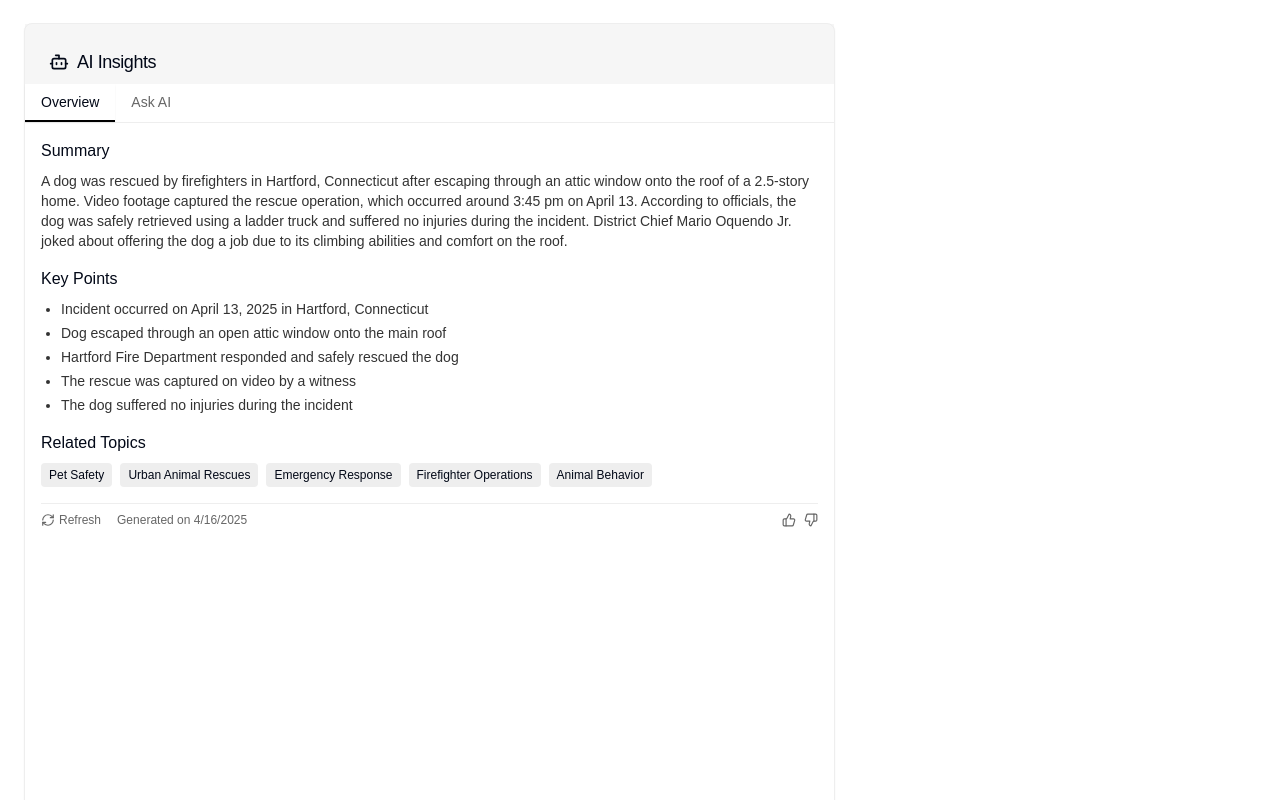
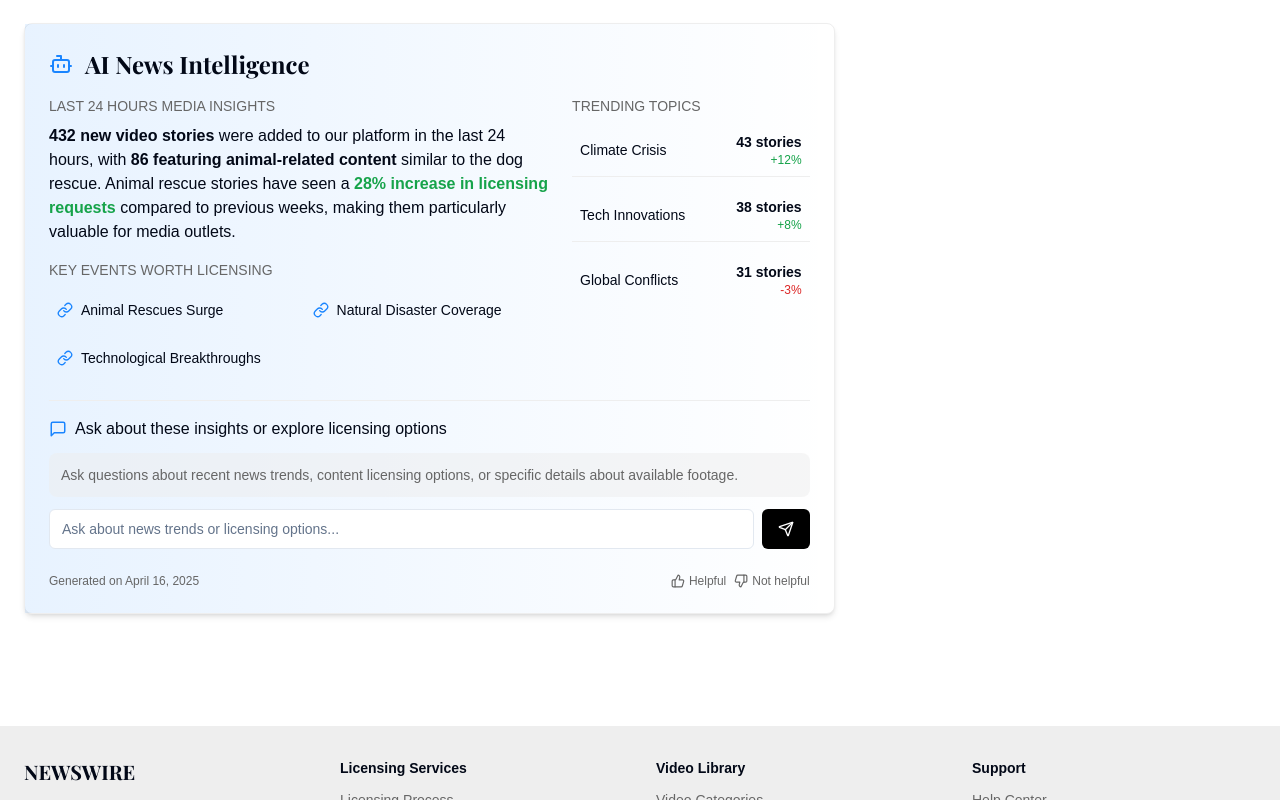
Before and after one commit to tomaszstoryful/ai-newswire-insights, a React (Vite) app: page /story/US-CT in a window 1280 px wide. Shown: the part 1760-2560 px from the top of the page. Built offline with nearby package versions, Linux system fonts and the light colour scheme.

Commit message:
Refactor: Enhance AI Insights section
Refactor the AI Insights section to include a chat experience,
remove tabbed interface, and improve the UI.

```diff
--- a/src/components/ai/AIOverviewSection.tsx
+++ b/src/components/ai/AIOverviewSection.tsx
@@ -1,37 +1,33 @@
 
 import React, { useState } from 'react';
-import { Bot, MessageSquare, RefreshCw, ThumbsUp, ThumbsDown } from 'lucide-react';
+import { Bot, MessageSquare, Send, Link, ExternalLink, ThumbsUp, ThumbsDown } from 'lucide-react';
 import { Button } from "@/components/ui/button";
 import { Input } from "@/components/ui/input";
-import { Card, CardContent, CardHeader, CardTitle } from "@/components/ui/card";
-import { Tabs, TabsContent, TabsList, TabsTrigger } from "@/components/ui/tabs";
-import { AIOverview, AIMessage, NewsStory } from '@/types/news';
+import { Card, CardContent } from "@/components/ui/card";
+import { Skeleton } from "@/components/ui/skeleton";
+import { AIMessage, NewsStory } from '@/types/news';
 
 interface AIOverviewSectionProps {
   story: NewsStory;
 }
 
 const AIOverviewSection: React.FC<AIOverviewSectionProps> = ({ story }) => {
-  const [activeTab, setActiveTab] = useState('overview');
   const [inputValue, setInputValue] = useState('');
   const [messages, setMessages] = useState<AIMessage[]>([]);
-  const [overview, setOverview] = useState<AIOverview>({
-    summary: "A dog was rescued by firefighters in Hartford, Connecticut after escaping through an attic window onto the roof of a 2.5-story home. Video footage captured the rescue operation, which occurred around 3:45 pm on April 13. According to officials, the dog was safely retrieved using a ladder truck and suffered no injuries during the incident. District Chief Mario Oquendo Jr. joked about offering the dog a job due to its climbing abilities and comfort on the roof.",
-    keyPoints: [
-      "Incident occurred on April 13, 2025 in Hartford, Connecticut",
-      "Dog escaped through an open attic window onto the main roof",
-      "Hartford Fire Department responded and safely rescued the dog",
-      "The rescue was captured on video by a witness",
-      "The dog suffered no injuries during the incident"
-    ],
-    relatedTopics: [
-      "Pet Safety",
-      "Urban Animal Rescues",
-      "Emergency Response",
-      "Firefighter Operations",
-      "Animal Behavior"
-    ]
-  });
+  const [isGenerating, setIsGenerating] = useState(false);
+
+  // Sample trending news data
+  const trendingTopics = [
+    { id: 1, title: "Climate Crisis", count: 43, change: "+12%" },
+    { id: 2, title: "Tech Innovations", count: 38, change: "+8%" },
+    { id: 3, title: "Global Conflicts", count: 31, change: "-3%" },
+  ];
+
+  const keyHighlights = [
+    { id: 1, title: "Animal Rescues Surge", link: "/category/animal-rescues" },
+    { id: 2, title: "Natural Disaster Coverage", link: "/category/disasters" },
+    { id: 3, title: "Technological Breakthroughs", link: "/category/technology" },
+  ];
 
   const handleSubmit = (e: React.FormEvent) => {
     e.preventDefault();
@@ -45,110 +41,88 @@ const AIOverviewSection: React.FC<AIOverviewSectionProps> = ({ story }) => {
 
       setMessages([...messages, newUserMessage]);
       setInputValue('');
+      setIsGenerating(true);
 
       // Simulate AI response after a short delay
       setTimeout(() => {
         const aiResponse: AIMessage = {
           id: (Date.now() + 1).toString(),
           role: 'assistant',
-          content: `This is a simulated response about "${story.title}" related to your query. In a real implementation, this would be connected to Perplexity or another AI service to provide relevant information.`,
+          content: `Based on our news archive analysis, I found 28 similar animal rescue stories from the past month. Emergency responders have been involved in animal rescues 37% more often in urban areas compared to last year. Would you like to see licensing options for similar content?`,
           timestamp: new Date(),
         };
         setMessages(prev => [...prev, aiResponse]);
-      }, 1000);
+        setIsGenerating(false);
+      }, 1500);
     }
   };
 
   return (
-    <Card className="border border-newswire-lightGray shadow-sm">
-      <CardHeader className="bg-newswire-lightGray/50 pb-2">
-        <CardTitle className="text-lg font-medium flex items-center">
-          <Bot size={20} className="mr-2" />
-          AI Insights
-        </CardTitle>
-      </CardHeader>
-      <Tabs defaultValue="overview" value={activeTab} onValueChange={setActiveTab} className="w-full">
-        <div className="border-b border-newswire-lightGray">
-          <TabsList className="bg-transparent border-b-0 h-auto p-0">
-            <TabsTrigger
-              value="overview"
-              className={`px-4 py-2 border-b-2 font-medium text-sm rounded-none ${
-                activeTab === 'overview'
-                  ? 'border-newswire-black text-newswire-black'
-                  : 'border-transparent text-newswire-mediumGray'
-              }`}
-            >
-              Overview
-            </TabsTrigger>
-            <TabsTrigger
-              value="chat"
-              className={`px-4 py-2 border-b-2 font-medium text-sm rounded-none ${
-                activeTab === 'chat'
-                  ? 'border-newswire-black text-newswire-black'
-                  : 'border-transparent text-newswire-mediumGray'
-              }`}
-            >
-              Ask AI
-            </TabsTrigger>
-          </TabsList>
+    <Card className="border border-newswire-lightGray shadow-md mb-8">
+      <div className="bg-gradient-to-r from-newswire-accent/10 to-transparent p-6">
+        <div className="flex items-center mb-4">
+          <Bot size={24} className="text-newswire-accent mr-3" />
+          <h2 className="text-2xl font-display font-bold">AI News Intelligence</h2>
         </div>
 
-        <TabsContent value="overview" className="p-4 mt-0">
-          <div className="space-y-4">
-            <div>
-              <h4 className="font-medium mb-2">Summary</h4>
-              <p className="text-sm text-newswire-darkGray">{overview.summary}</p>
+        <div className="grid md:grid-cols-3 gap-6 mb-6">
+          <div className="col-span-2">
+            <h3 className="font-medium text-sm uppercase text-newswire-mediumGray mb-2">Last 24 Hours Media Insights</h3>
+            <div className="prose prose-sm max-w-none">
+              <p className="text-base">
+                <span className="font-semibold">432 new video stories</span> were added to our platform in the last 24 hours,
+                with <span className="font-semibold">86 featuring animal-related content</span> similar to the dog rescue.
+                Animal rescue stories have seen a <span className="text-green-600 font-semibold">28% increase in licensing requests</span> compared
+                to previous weeks, making them particularly valuable for media outlets.
+              </p>
+            </div>
+
+            <div className="mt-4 space-y-3">
+              <h3 className="font-medium text-sm uppercase text-newswire-mediumGray">Key Events Worth Licensing</h3>
+              <div className="grid grid-cols-1 md:grid-cols-2 gap-3">
+                {keyHighlights.map(highlight => (
+                  <a
+                    key={highlight.id}
+                    href={highlight.link}
+                    className="flex items-center p-2 hover:bg-newswire-lightGray/50 rounded group"
+                  >
+                    <Link size={16} className="mr-2 text-newswire-accent" />
+                    <span className="text-sm font-medium">{highlight.title}</span>
+                    <ExternalLink size={14} className="ml-auto opacity-0 group-hover:opacity-100 transition-opacity text-newswire-mediumGray" />
+                  </a>
+                ))}
+              </div>
+            </div>
           </div>
 
           <div>
-              <h4 className="font-medium mb-2">Key Points</h4>
-              <ul className="text-sm text-newswire-darkGray space-y-1 list-disc pl-5">
-                {overview.keyPoints.map((point, index) => (
-                  <li key={index}>{point}</li>
-                ))}
-              </ul>
+            <h3 className="font-medium text-sm uppercase text-newswire-mediumGray mb-2">Trending Topics</h3>
+            <div className="space-y-3">
+              {trendingTopics.map(topic => (
+                <div key={topic.id} className="flex justify-between items-center p-2 border-b border-newswire-lightGray last:border-0">
+                  <span className="text-sm font-medium">{topic.title}</span>
+                  <div className="flex flex-col items-end">
+                    <span className="text-sm font-bold">{topic.count} stories</span>
+                    <span className={`text-xs ${topic.change.startsWith('+') ? 'text-green-600' : 'text-red-600'}`}>
+                      {topic.change}
+                    </span>
                   </div>
-
-            <div>
-              <h4 className="font-medium mb-2">Related Topics</h4>
-              <div className="flex flex-wrap gap-2">
-                {overview.relatedTopics.map((topic, index) => (
-                  <span key={index} className="bg-newswire-lightGray px-2 py-1 text-xs rounded">
-                    {topic}
-                  </span>
+                </div>
               ))}
             </div>
           </div>
+        </div>
 
-            <div className="flex justify-between items-center text-xs text-newswire-mediumGray pt-2 border-t border-newswire-lightGray">
-              <div className="flex items-center">
-                <button className="flex items-center hover:text-newswire-black mr-4">
-                  <RefreshCw size={14} className="mr-1" />
-                  Refresh
-                </button>
-                <span>Generated on {new Date().toLocaleDateString()}</span>
+        <div className="mt-6 border-t border-newswire-lightGray pt-4">
+          <div className="flex items-center mb-3">
+            <MessageSquare size={18} className="mr-2 text-newswire-accent" />
+            <h3 className="font-medium">Ask about these insights or explore licensing options</h3>
           </div>
-              <div className="flex items-center gap-2">
-                <button className="hover:text-newswire-black">
-                  <ThumbsUp size={14} />
-                </button>
-                <button className="hover:text-newswire-black">
-                  <ThumbsDown size={14} />
-                </button>
-              </div>
-            </div>
-          </div>
-        </TabsContent>
 
-        <TabsContent value="chat" className="mt-0 flex flex-col h-96">
-          <div className="flex-grow overflow-y-auto p-4 space-y-4">
-            {messages.length === 0 ? (
-              <div className="text-center text-newswire-mediumGray py-8">
-                <MessageSquare size={24} className="mx-auto mb-2" />
-                <p>Ask questions about this article or related topics</p>
-              </div>
-            ) : (
-              messages.map((message) => (
+          <div className="mb-3 max-h-[200px] overflow-y-auto">
+            {messages.length > 0 ? (
+              <div className="space-y-3">
+                {messages.map((message) => (
                   <div
                     key={message.id}
                     className={`flex ${message.role === 'user' ? 'justify-end' : 'justify-start'}`}
@@ -157,29 +131,60 @@ const AIOverviewSection: React.FC<AIOverviewSectionProps> = ({ story }) => {
                       className={`max-w-[80%] p-3 rounded-lg ${
                         message.role === 'user'
                           ? 'bg-newswire-accent text-white'
-                        : 'bg-newswire-lightGray text-newswire-black'
+                          : 'bg-newswire-lightGray/70 text-newswire-black'
                       }`}
                     >
                       {message.content}
                     </div>
                   </div>
-              ))
+                ))}
+
+                {isGenerating && (
+                  <div className="flex justify-start">
+                    <div className="max-w-[80%] p-3 rounded-lg bg-newswire-lightGray/70">
+                      <div className="flex space-x-2">
+                        <Skeleton className="h-3 w-3 rounded-full bg-newswire-mediumGray/30" />
+                        <Skeleton className="h-3 w-3 rounded-full bg-newswire-mediumGray/30" />
+                        <Skeleton className="h-3 w-3 rounded-full bg-newswire-mediumGray/30" />
+                      </div>
+                    </div>
+                  </div>
+                )}
+              </div>
+            ) : (
+              <div className="text-sm text-newswire-mediumGray bg-newswire-lightGray/50 p-3 rounded-lg">
+                Ask questions about recent news trends, content licensing options, or specific details about available footage.
+              </div>
             )}
           </div>
 
-          <form onSubmit={handleSubmit} className="border-t border-newswire-lightGray p-3 flex gap-2">
+          <form onSubmit={handleSubmit} className="flex gap-2">
             <Input
               className="flex-grow"
-              placeholder="Ask about this article..."
+              placeholder="Ask about news trends or licensing options..."
               value={inputValue}
               onChange={(e) => setInputValue(e.target.value)}
             />
             <Button type="submit" className="bg-newswire-black text-white hover:bg-newswire-darkGray">
-              Ask
+              <Send size={16} />
             </Button>
           </form>
-        </TabsContent>
-      </Tabs>
+        </div>
+
+        <div className="flex justify-between items-center text-xs text-newswire-mediumGray mt-4 pt-2">
+          <span>Generated on {new Date().toLocaleDateString('en-US', { month: 'long', day: 'numeric', year: 'numeric' })}</span>
+          <div className="flex items-center gap-2">
+            <button className="hover:text-newswire-black flex items-center">
+              <ThumbsUp size={14} className="mr-1" />
+              <span>Helpful</span>
+            </button>
+            <button className="hover:text-newswire-black flex items-center">
+              <ThumbsDown size={14} className="mr-1" />
+              <span>Not helpful</span>
+            </button>
+          </div>
+        </div>
+      </div>
     </Card>
   );
 };
--- a/src/pages/Index.tsx
+++ b/src/pages/Index.tsx
@@ -1,7 +1,5 @@
-
 import React, { useEffect, useState } from 'react';
 import Layout from '@/components/layout/Layout';
-import FeaturedVideo from '@/components/news/FeaturedStory';
 import VideoCard from '@/components/news/NewsCard';
 import { NewsStory } from '@/types/news';
 import { getTopStories } from '@/services/newsService';
@@ -79,10 +77,10 @@ const Index = () => {
           </div>
         </div>
 
-        {/* AI Overview Section */}
+        {/* AI Insights Section */}
         {featuredVideo && <AIOverviewSection story={featuredVideo} />}
 
-        {/* All Videos */}
+        {/* Available Videos */}
         <div className="mb-12">
           <h2 className="text-2xl font-display font-bold mb-6 pb-2 border-b-2 border-newswire-lightGray">
             Available Videos
```
Lines whose indentation alone changed are shown as unchanged.
